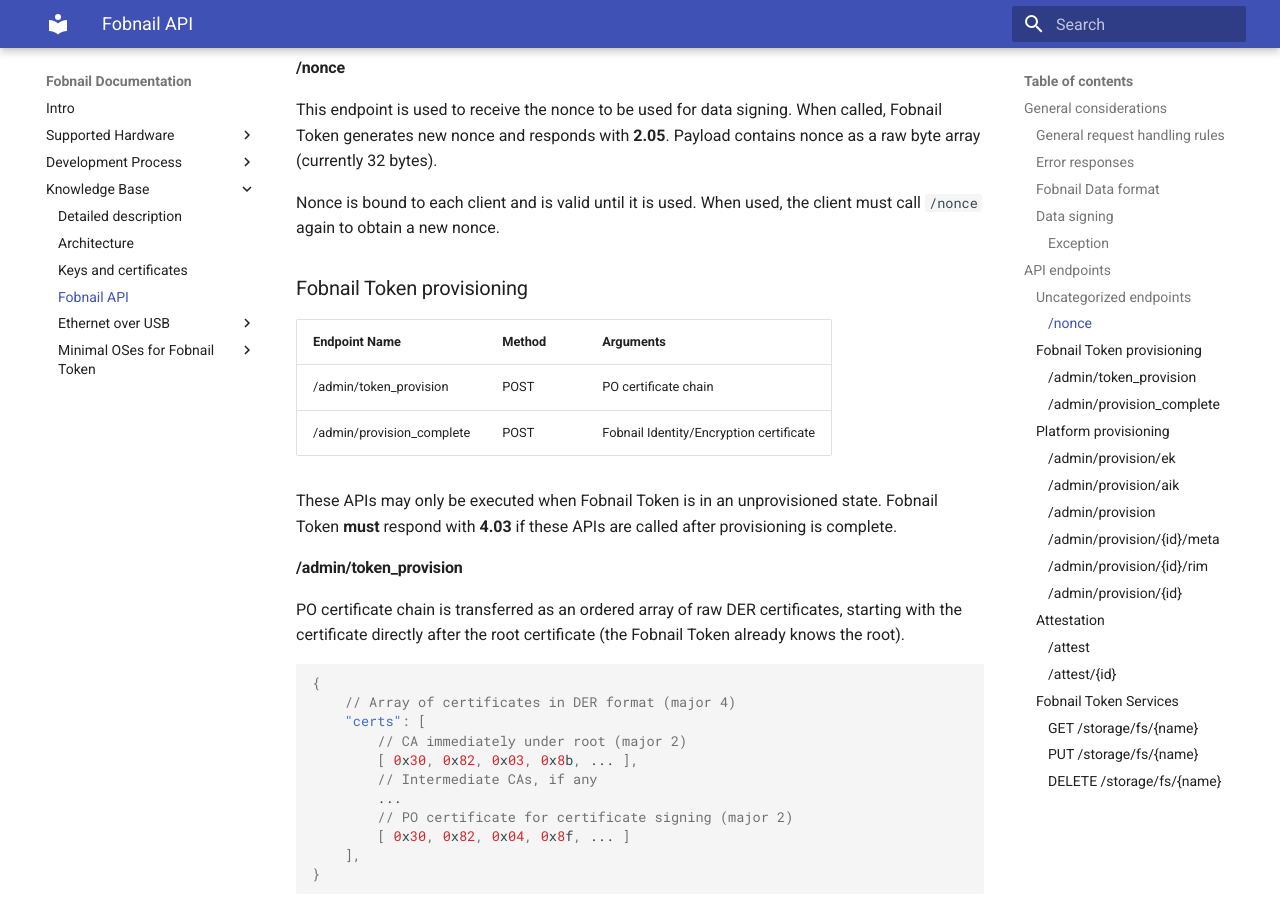
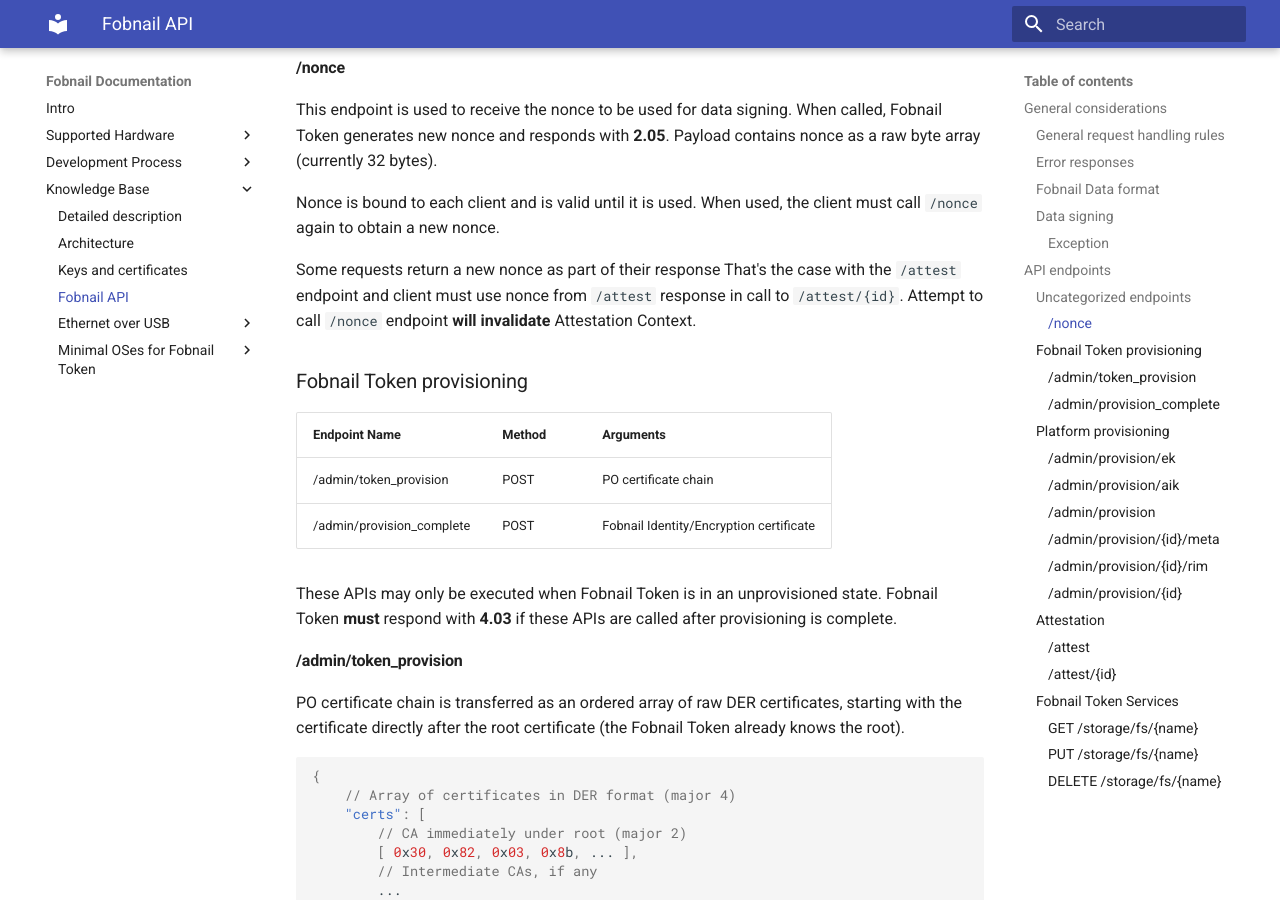
Before and after one commit to fobnail/docs, an MkDocs documentation site: the page built from docs/fobnail-api.md, in a window 1280 px wide and 900 px high, scrolled down 2676 px. Built offline with MkDocs 1.6.1 and Material for MkDocs 9.7.7, drawn with Linux system fonts in a browser that asks for light colours.

Commit message:
docs/fobnail-api.md: invalidate AC when calling /nonce

```diff
--- a/docs/fobnail-api.md
+++ b/docs/fobnail-api.md
@@ -129,6 +129,11 @@
 
 Nonce is bound to each client and is valid until it is used. When used, the
 client must call `/nonce` again to obtain a new nonce.
+
+Some requests return a new nonce as part of their response That's the case with
+the `/attest` endpoint and client must use nonce from `/attest` response in call
+to `/attest/{id}`. Attempt to call `/nonce` endpoint **will invalidate**
+Attestation Context.
 
 ### Fobnail Token provisioning
 
```
